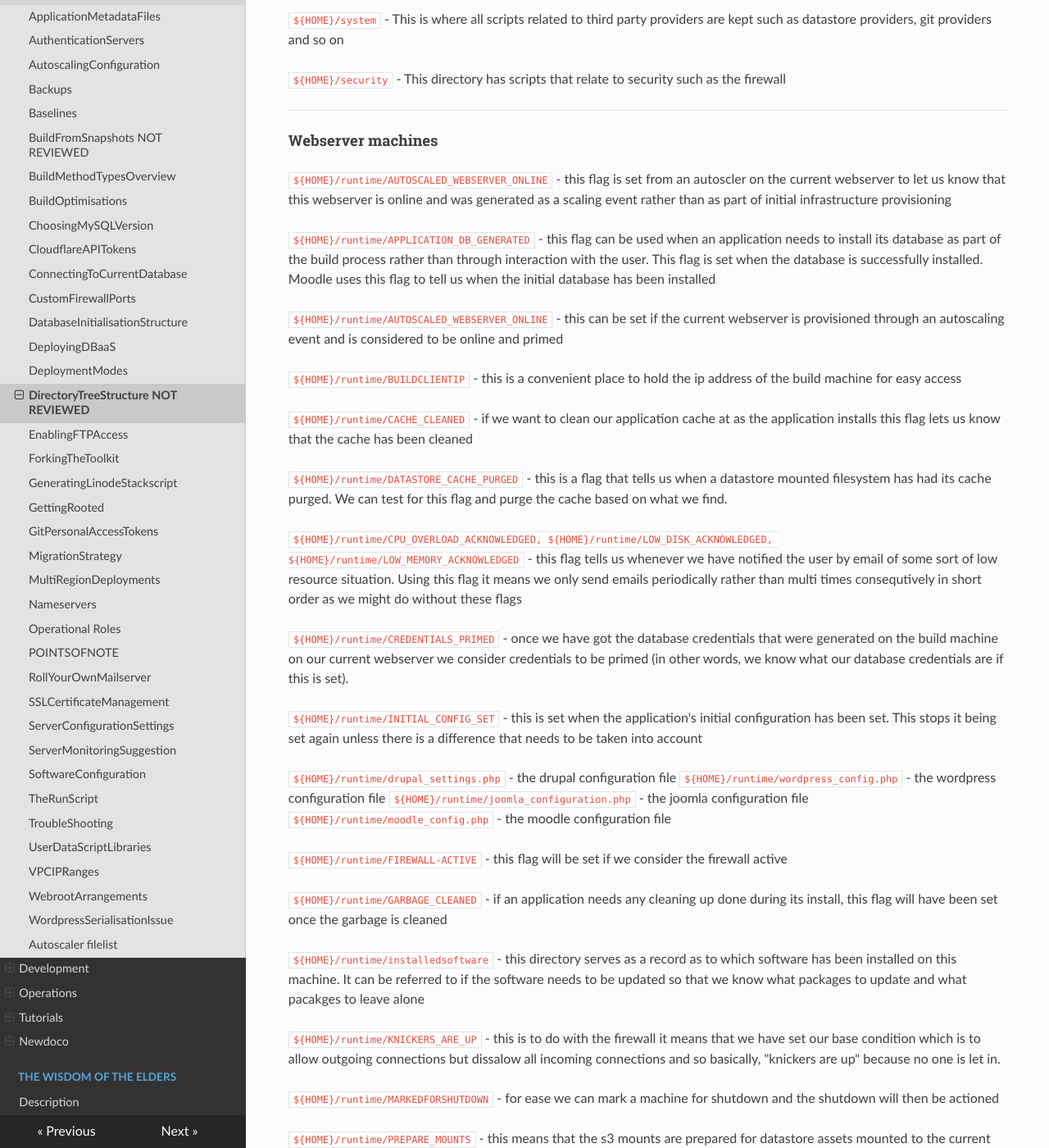
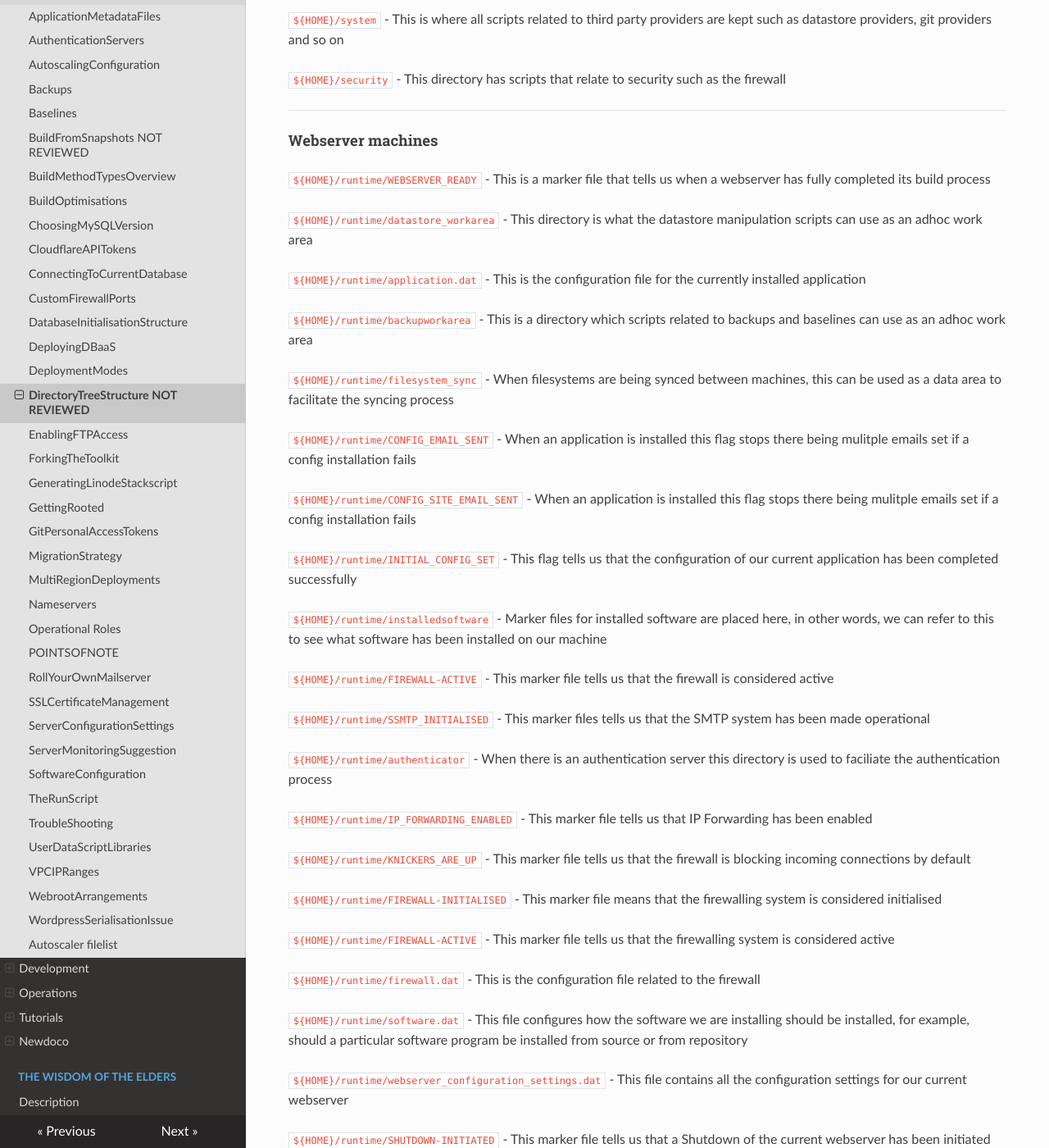
Before and after one commit to wintersys-dev/adt-documentation, an MkDocs documentation site: the page built from docs/Agile Deployment Toolkit/Deployment/DirectoryTreeStructure-NOT-REVIEWED.md, in a window 1280 px wide and 1400 px high, scrolled down 4820 px. Shown: the whole window at 82% size. Built offline with MkDocs 1.6.1, drawn with Linux system fonts in a browser that asks for light colours; nearby versions of some CDN libraries; some of the changed text lies outside the part shown.

Commit message:
Update DirectoryTreeStructure-NOT-REVIEWED.md

`````diff
--- a/docs/Agile Deployment Toolkit/Deployment/DirectoryTreeStructure-NOT-REVIEWED.md
+++ b/docs/Agile Deployment Toolkit/Deployment/DirectoryTreeStructure-NOT-REVIEWED.md
@@ -141,48 +141,67 @@ This is the dirctory where build specific configuration details and configuratio
 
 #### Webserver machines
 
-```${HOME}/runtime/AUTOSCALED_WEBSERVER_ONLINE``` - this flag is set from an autoscler on the current webserver to let us know that this webserver is online and was generated as a scaling event rather than as part of initial infrastructure provisioning
+```${HOME}/runtime/WEBSERVER_READY``` - This is a marker file that tells us when a webserver has fully completed its build process
 
-```${HOME}/runtime/APPLICATION_DB_GENERATED``` - this flag can be used when an application needs to install its database as part of the build process rather than through interaction with the user. This flag is set when the database is successfully installed. Moodle uses this flag to tell us when the initial database has been installed
+```${HOME}/runtime/datastore_workarea``` - This directory is what the datastore manipulation scripts can use as an adhoc work area
 
-```${HOME}/runtime/AUTOSCALED_WEBSERVER_ONLINE``` - this can be set if the current webserver is provisioned through an autoscaling event and is considered to be online and primed
+```${HOME}/runtime/application.dat``` - This is the configuration file for the currently installed application
 
-```${HOME}/runtime/BUILDCLIENTIP``` - this is a convenient place to hold the ip address of the build machine for easy access
+```${HOME}/runtime/backupworkarea```  - This is a directory which scripts related to backups and baselines can use as an adhoc work area
 
-```${HOME}/runtime/CACHE_CLEANED``` - if we want to clean our application cache at as the application installs this flag lets us know that the cache has been cleaned
+```${HOME}/runtime/filesystem_sync``` - When filesystems are being synced between machines, this can be used as a data area to facilitate the syncing process
 
-```${HOME}/runtime/DATASTORE_CACHE_PURGED``` - this is a flag that tells us when a datastore mounted filesystem has had its cache purged. We can test for this flag and purge the cache based on what we find.
+```${HOME}/runtime/CONFIG_EMAIL_SENT```  - When an application is installed this flag stops there being mulitple emails set if a config installation fails
 
-```${HOME}/runtime/CPU_OVERLOAD_ACKNOWLEDGED, ${HOME}/runtime/LOW_DISK_ACKNOWLEDGED, ${HOME}/runtime/LOW_MEMORY_ACKNOWLEDGED``` - this flag tells us whenever we have notified the user by email of some sort of low resource situation. Using this flag it means we only send emails periodically rather than multi times consequtively in short order as we might do without these flags
+```${HOME}/runtime/CONFIG_SITE_EMAIL_SENT``` - When an application is installed this flag stops there being mulitple emails set if a config installation fails
 
-```${HOME}/runtime/CREDENTIALS_PRIMED``` - once we have got the database credentials that were generated on the build machine on our current webserver we consider credentials to be primed (in other words, we know what our database credentials are if this is set).
+```${HOME}/runtime/INITIAL_CONFIG_SET``` - This flag tells us that the configuration of our current application has been completed successfully
 
-```${HOME}/runtime/INITIAL_CONFIG_SET``` - this is set when the application's initial configuration has been set. This stops it being set again unless there is a difference that needs to be taken into account
+```${HOME}/runtime/installedsoftware``` - Marker files for installed software are placed here, in other words, we can refer to this to see what software has been installed on our machine
 
-```${HOME}/runtime/drupal_settings.php``` - the drupal configuration file
-```${HOME}/runtime/wordpress_config.php``` - the wordpress configuration file
-```${HOME}/runtime/joomla_configuration.php``` - the joomla configuration file
-```${HOME}/runtime/moodle_config.php``` - the moodle configuration file
+```${HOME}/runtime/FIREWALL-ACTIVE``` - This marker file tells us that the firewall is considered active
 
-```${HOME}/runtime/FIREWALL-ACTIVE``` - this flag will be set if we consider the firewall active
+```${HOME}/runtime/SSMTP_INITIALISED``` - This marker files tells us that the SMTP system has been made operational
 
-```${HOME}/runtime/GARBAGE_CLEANED``` - if an application needs any cleaning up done during its install, this flag will have been set once the garbage is cleaned
+```${HOME}/runtime/authenticator```  - When there is an authentication server this directory is used to faciliate the authentication process
 
-```${HOME}/runtime/installedsoftware``` - this directory serves as a record as to which software has been installed on this machine. It can be referred to if the software needs to be updated so that we know what packages to update and what pacakges to leave alone
+```${HOME}/runtime/IP_FORWARDING_ENABLED```  - This marker file tells us that IP Forwarding has been enabled
 
-```${HOME}/runtime/KNICKERS_ARE_UP``` - this is to do with the firewall it means that we have set our base condition which is to allow outgoing connections but dissalow all incoming connections and so basically, "knickers are up" because no one is let in.
+```${HOME}/runtime/KNICKERS_ARE_UP```  - This marker file tells us that the firewall is blocking incoming connections by default
 
-```${HOME}/runtime/MARKEDFORSHUTDOWN``` - for ease we can mark a machine for shutdown and the shutdown will then be actioned
+```${HOME}/runtime/FIREWALL-INITIALISED```  - This marker file means that the firewalling system is considered initialised
 
-```${HOME}/runtime/PREPARE_MOUNTS``` - this means that the s3 mounts are prepared for datastore assets mounted to the current webroot
+```${HOME}/runtime/FIREWALL-ACTIVE``` - This marker file tells us that the firewalling system is considered active
 
-```${HOME}/runtime/SETTING_UP_ASSETS``` - this is present when datastore mount assets are being prepared. This means that you won't get two attempts to mount if a mount is already in process for some bizarre reason
+```${HOME}/runtime/firewall.dat``` - This is the configuration file related to the firewall
 
-```${HOME}/runtime/sslcertlock.file``` - this is a lock file for generating SSL certificates which must not be present if a new attempt to generate an SSL certificate can proceed.
+```${HOME}/runtime/software.dat``` - This file configures how the software we are installing should be installed, for example, should a particular software program be installed from source or from repository
 
-```${HOME}/runtime/updated_webroot.dat``` - if there are any new files in the webroot their paths are stored here and then they are copied to the datastore for distribution to the other webroots
+```${HOME}/runtime/webserver_configuration_settings.dat``` - This file contains all the configuration settings for our current webserver
 
-```${HOME}/runtime/WEBSERVER_READY``` - this is set if the webserver has completed its initial build
+```${HOME}/runtime/SHUTDOWN-INITIATED``` - This marker file tells us that a Shutdown of the current webserver has been initiated
+
+```${HOME}/runtime/otherwebserverips``` - This is where a list of all the webserver IPs that are active in the system are recorded except the current webserver IP address
+
+```${HOME}/runtime/ssh-audit``` - This directory is where the ssh audit information is held
+
+```${HOME}/runtime/virus_report``` - This directory contains any virus reports that might have been generated
+
+```${HOME}/runtime/INITIAL_BUILD_WEBSERVER_ONLINE``` - This is a marker file that tells us that our current webserver has completed its intial build
+
+```${HOME}/runtime/AUTOSCALED_WEBSERVER_ONLINE```  - This is a marker file that tell us that the current webserver has been build as the result of an autoscaling event
+
+```${HOME}/runtime/ATOP_RUNNING``` - This is a marker file which tells us that the ATOP process is running
+
+```${HOME}/runtime/MARKEDFORSHUTDOWN``` - This marker file will be present if a machine is a candidate for being shutdown and terminated
+
+```${HOME}/runtime/CPU_OVERLOAD_ACKNOWLEDGED``` - This marker file tells us that a CPU overload event has been acknowledged
+
+```${HOME}/runtime/LOW_MEMORY_ACKNOWLEDGED``` - This is a marker file that tell us that a low memory state has been acknowledged
+
+````${HOME}/runtime/LOW_DISK_ACKNOWLEDGED``` - This is a marker file that tells us that a low disk space state has been acknowledged
+
+```${HOME}/runtime/BESPOKE_APPLICATION_INSTALLED``` - This marker file tells us that our application is considered installed
 
 ```${HOME}/cron``` - This directory contains the scripts relating to cron functionality
 
@@ -191,10 +210,6 @@ This is the dirctory where build specific configuration details and configuratio
 ```${HOME}/system``` - This is where all scripts related to third party providers are kept such as datastore providers, git providers and so on
 
 ```${HOME}/security``` - This directory has scripts that relate to security such as the firewall
-
-```${HOME}/runtime/webserver_configuration_settings.dat ${HOME}/runtime/software.dat``` - these files are the configuration settings for our current webserver
-
-```${HOME}/runtime/ALL_CORE_SOFTWARE_INSTALLED``` - this is just a placeholder which tells us that the core software has all been installed
 
 ```${HOME}/runtime/WEBSERVER_CONFIG_LOCATION.dat``` - this stores the location of the webserver configuration file for ease of access elsewhere
 
`````
